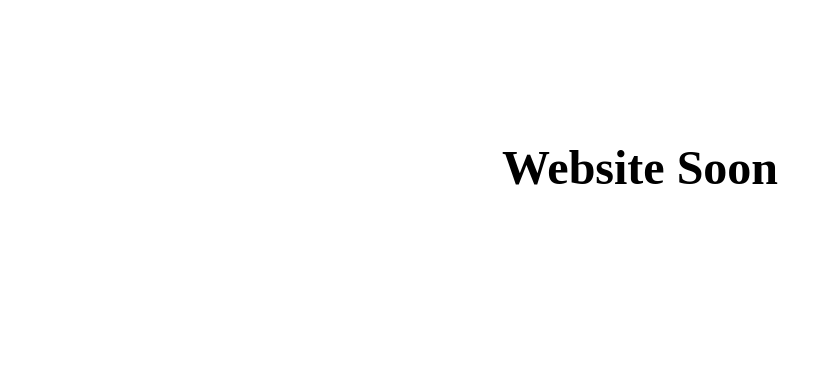
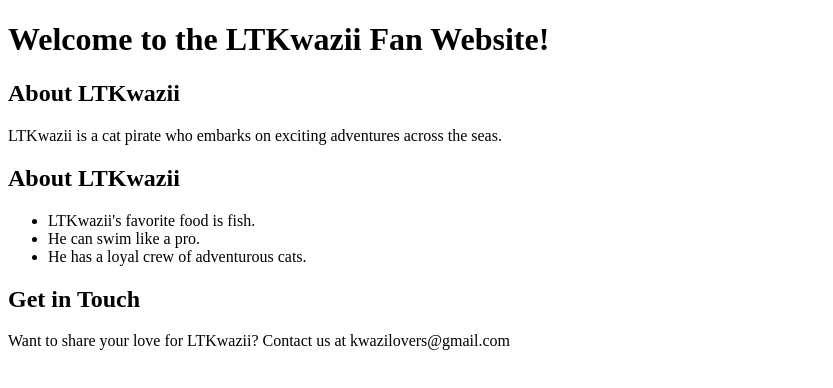
Before and after one commit to OctoSplash01/octosplash01.github.io, a plain HTML site: page index.html in a window 1280 px wide. Shown: the whole page, without its empty margins (0-833 px from the left). Drawn offline with Linux system fonts and the light colour scheme.

Commit message:
Update index.html

```diff
--- a/index.html
+++ b/index.html
@@ -1,16 +1,22 @@
 <!DOCTYPE html>
 <html>
 <head>
-    <title>Website Coming Soon</title>
-    <style>
-        body {
-            text-align: center;
-            font-size: 24px;
-            padding: 100px;
-        }
-    </style>
+  <title>LTKwazii Fan Website</title>
 </head>
 <body>
-    <h1>Website Soon</h1>
+  <h1>Welcome to the LTKwazii Fan Website!</h1>
+
+  <h2>About LTKwazii</h2>
+  <p>LTKwazii is a cat pirate who embarks on exciting adventures across the seas.</p>
+
+  <h2>About LTKwazii</h2>
+  <ul>
+    <li>LTKwazii's favorite food is fish.</li>
+    <li>He can swim like a pro.</li>
+    <li>He has a loyal crew of adventurous cats.</li>
+  </ul>
+
+  <h2>Get in Touch</h2>
+  <p>Want to share your love for LTKwazii? Contact us at kwazilovers@gmail.com</p>
 </body>
 </html>
```
